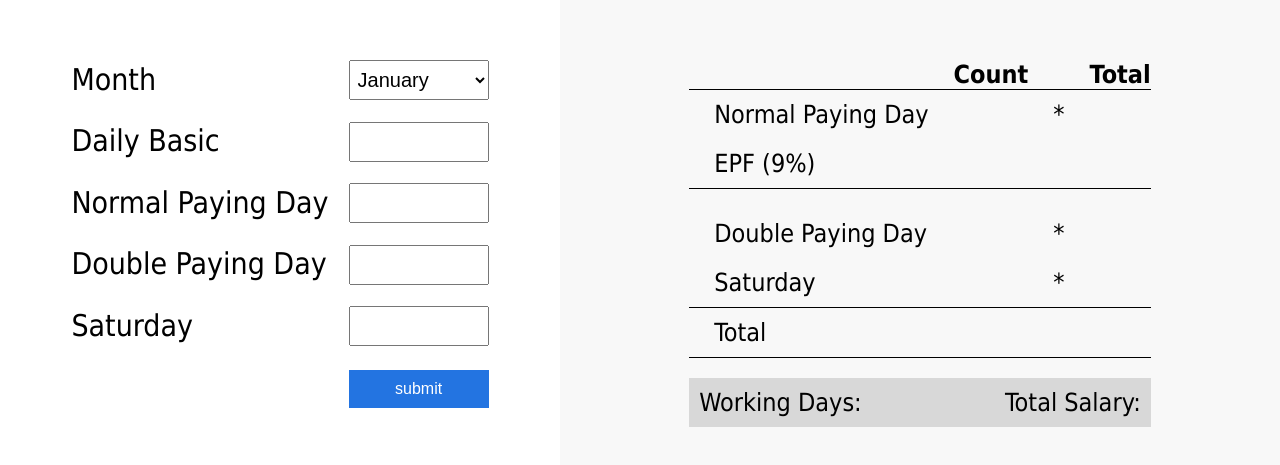
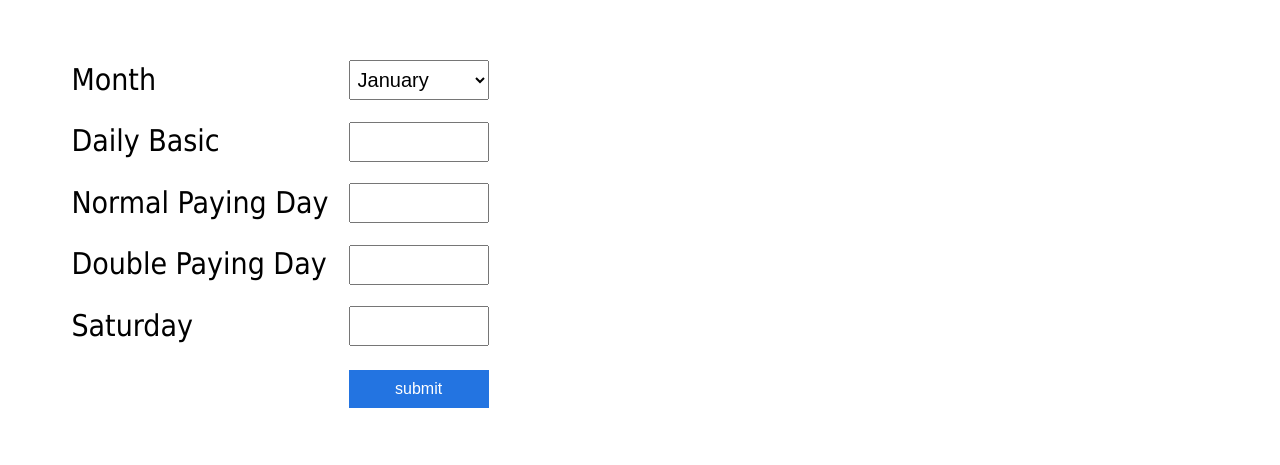
Before and after one commit to ChenChingYen/salary-calculator.github.io, a plain HTML site: page index.html in a window 1280 px wide. Shown: the part 143-608 px from the top of the page. Drawn offline with Linux system fonts and the light colour scheme.

Commit message:
Update index.html

```diff
--- a/index.html
+++ b/index.html
@@ -51,7 +51,7 @@
                 </tr>
             </table>
         </form>
-        <div class="output show">
+        <div class="output">
             <div class="output-center">
                 <div>
                     <div class="date-details"><span id="month-display"></span> <span id="year-display"></span></div>
```
